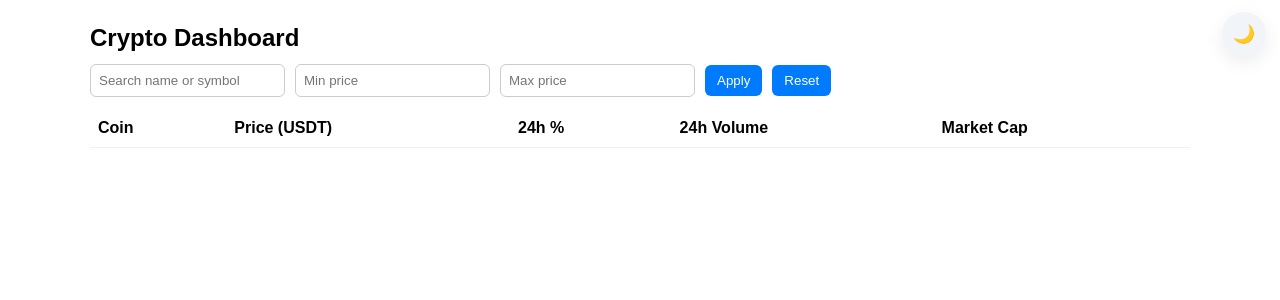
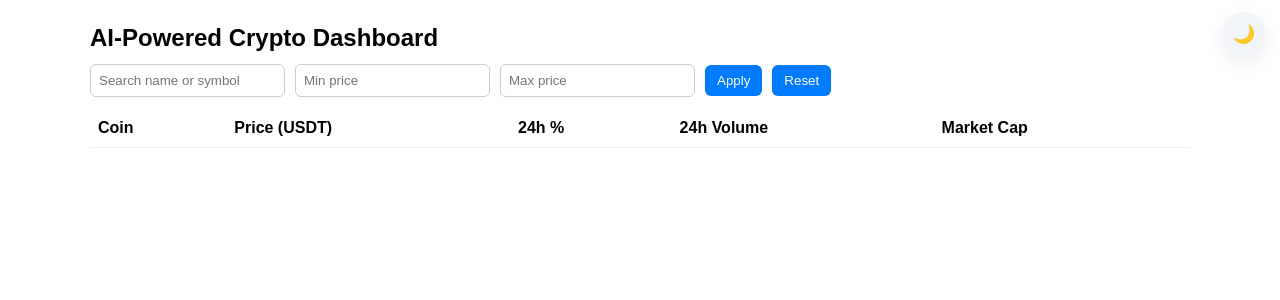
Before and after one commit to Shibla-tp/vanry_flask_app, a Flask app: page / in a window 1280 px wide. Shown: the top 300 px of the page. Run offline with Flask 3, Linux system fonts and the light colour scheme; data that the repository does not hold is empty.

Commit message:
template updation

```diff
--- a/templates/index.html
+++ b/templates/index.html
@@ -105,7 +105,7 @@
 <div class="theme-btn" id="themeBtn">🌙</div>
 
 <div class="container">
-  <h1>Crypto Dashboard</h1>
+  <h1>AI-Powered Crypto Dashboard</h1>
 
   <div class="controls">
     <input id="searchInput" placeholder="Search name or symbol" />
```
